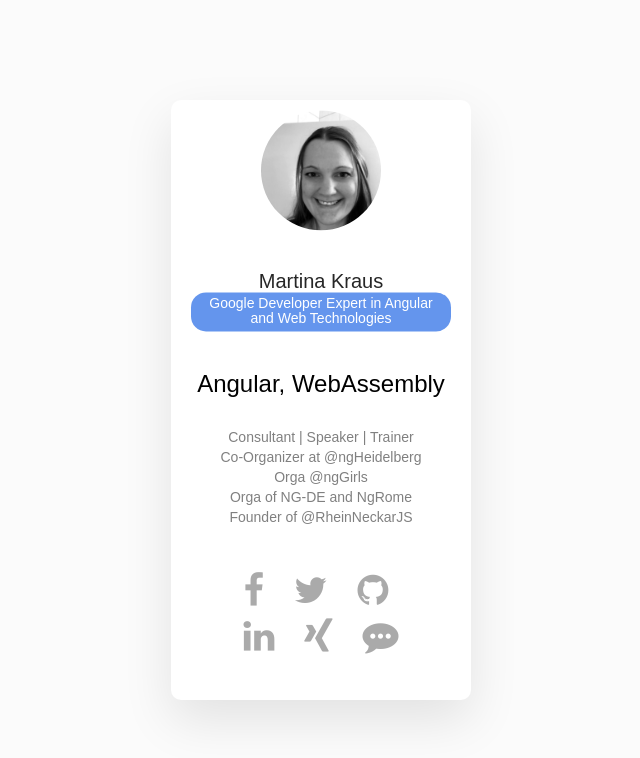
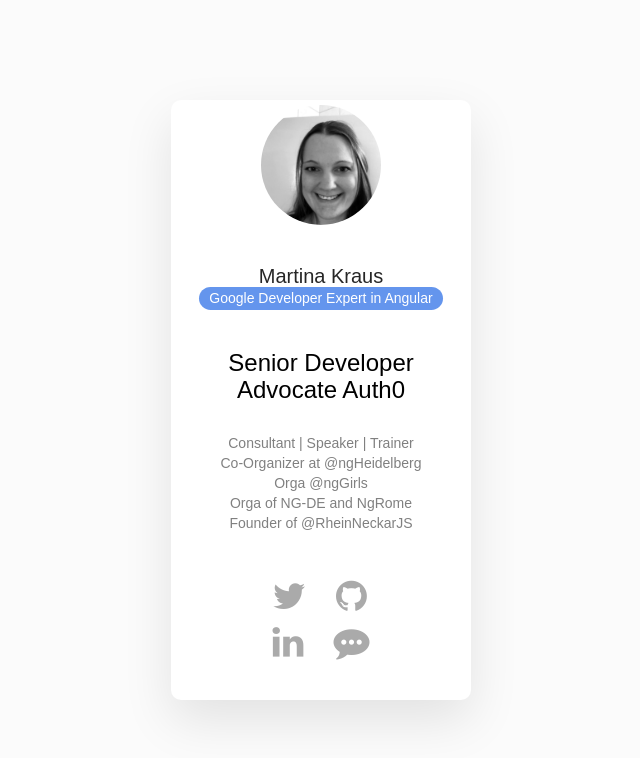
Before and after one commit to martinakraus/martinakraus.github.io, a plain HTML site: page index.html in a window 1280 px wide. Shown: the whole page, without its empty margins (319-959 px from the left). Drawn offline with nearby package versions, Linux system fonts and the light colour scheme.

Commit message:
Update index.html

```diff
--- a/index.html
+++ b/index.html
@@ -16,8 +16,8 @@
 			<div class="img">
 				<img src="./img/mk.jpeg">
 			</div>
-			<h2>Martina Kraus<br><span>Google Developer Expert in Angular and Web Technologies</span></h2>
-			<h3>Angular, WebAssembly</h3>
+			<h2>Martina Kraus<br><span>Google Developer Expert in Angular</span></h2>
+			<h3>Senior Developer Advocate Auth0</h3>
 			<p>
 			<br>
 			Consultant | Speaker | Trainer<br>
@@ -28,12 +28,10 @@
 			</p>
 			<span>
 				<ul>
-					<li><a data-toggle="tooltip" title="Facebook" data-placement="top" href="https://www.facebook.com/profile.php?id=100015329160461"><i style="font-size:36px" class="fa fa-facebook" aria-hidden="true"></i></a></li>
 					<li><a data-toggle="tooltip" title="Twitter" data-placement="top" href="https://twitter.com/MartinaKraus11"><i class="fa fa-twitter" style="font-size:36px" aria-hidden="true"></i></a></li>
 					<li><a data-toggle="tooltip" title="Github" data-placement="top" href="https://github.com/martinakraus"><i class="fa fa-github" style="font-size:36px" aria-hidden="true"></i></a></li><br>
 					<li><a data-toggle="tooltip" title="LinkedIn" data-placement="bottom" href="https://www.linkedin.com/in/martina-kraus-398493108/"><i style="font-size:36px" class="fa fa-linkedin" aria-hidden="true"></i></a></li>
-					<li><a data-toggle="tooltip" title="Xing" data-placement="bottom" href="https://www.xing.com/profile/Martina_Kraus16"><i style="font-size:36px" class="fa fa-xing" aria-hidden="true"></i></a></li>
-					<li><a data-toggle="tooltip" title="Speakerdeck" data-placement="bottom" href="https://speakerdeck.com/martinakraus"><i style="font-size:36px" class="fa fa-commenting" aria-hidden="true"></i></a></li>
+					<li><a data-toggle="tooltip" title="Talks" data-placement="bottom" href="https://slides.com/martinakraus"><i style="font-size:36px" class="fa fa-commenting" aria-hidden="true"></i></a></li>
 				</ul>
 			</span>
 		</div>
```
